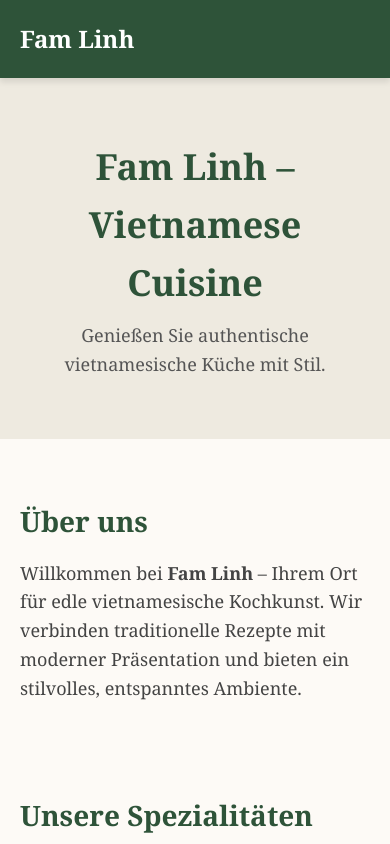
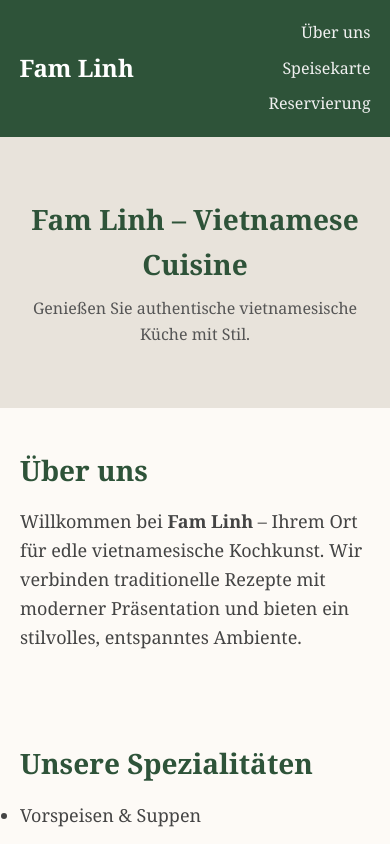
Before and after one commit to Willi-frr/famlinh-website, a plain HTML site: page index.html in a window 390 px wide. Shown: the top 844 px of the page. Drawn offline with Linux system fonts and the light colour scheme.

Commit message:
style.css

```diff
--- a/style.css
+++ b/style.css
@@ -1,3 +1,4 @@
+/* Basislayout */
 * {
   margin: 0;
   padding: 0;
@@ -6,33 +7,30 @@
 
 body {
   font-family: 'Georgia', serif;
-  line-height: 1.6;
   background-color: #fdfaf6;
   color: #2f2f2f;
+  line-height: 1.6;
 }
 
-/* Header / Navigation */
 header {
   background-color: #2e5339;
-  padding: 20px;
-  box-shadow: 0 4px 6px rgba(0, 0, 0, 0.1);
-  position: sticky;
-  top: 0;
-  z-index: 1000;
+  padding: 20px 0;
+  box-shadow: 0 4px 6px rgba(0,0,0,0.1);
 }
 
-nav {
-  max-width: 1200px;
-  margin: auto;
+.navbar {
+  width: 90%;
+  max-width: 1100px;
+  margin: 0 auto;
   display: flex;
   justify-content: space-between;
   align-items: center;
+  color: #fff;
 }
 
 .logo {
   font-size: 24px;
   font-weight: bold;
-  color: #fff;
 }
 
 .nav-links {
@@ -52,11 +50,11 @@ nav {
   color: #d4c08a;
 }
 
-/* Hauptbereich */
+/* Hero-Bereich */
 .hero {
-  background-color: #eeeae0;
   text-align: center;
   padding: 60px 20px;
+  background-color: #e8e3db;
 }
 
 .hero h1 {
@@ -72,9 +70,9 @@ nav {
 
 /* Sektionen */
 .section {
+  padding: 40px 20px;
   max-width: 1000px;
-  margin: 40px auto;
-  padding: 20px;
+  margin: auto;
 }
 
 .section h2 {
@@ -83,17 +81,20 @@ nav {
   margin-bottom: 15px;
 }
 
-.section p {
+.section p,
+.section li {
   font-size: 18px;
   color: #444;
   margin-bottom: 10px;
 }
 
-/* Reservierungsformular */
+/* Formular */
 form {
   display: flex;
   flex-direction: column;
   gap: 15px;
+  max-width: 500px;
+  margin: 0 auto;
 }
 
 input, textarea {
@@ -118,13 +119,30 @@ button:hover {
   background-color: #3c6f50;
 }
 
+/* Admin-Reservierungstabelle */
+table {
+  width: 100%;
+  border-collapse: collapse;
+  margin-top: 20px;
+}
+
+table th,
+table td {
+  border: 1px solid #ccc;
+  padding: 10px;
+  text-align: left;
+}
+
+table th {
+  background-color: #eae5d8;
+}
+
 /* Footer */
 footer {
   background-color: #2e5339;
   color: white;
   text-align: center;
   padding: 20px;
-  font-size: 14px;
 }
 
 footer a {
@@ -136,35 +154,19 @@ footer a:hover {
   text-decoration: underline;
 }
 
-/* Mobile Navigation */
+/* Responsive */
 @media (max-width: 768px) {
   .nav-links {
     flex-direction: column;
-    background-color: #2e5339;
-    position: absolute;
-    top: 60px;
-    right: 0;
-    width: 100%;
-    display: none;
+    gap: 10px;
+    align-items: flex-end;
   }
 
-  .nav-links.open {
-    display: flex;
+  .hero h1 {
+    font-size: 28px;
   }
 
-  .menu-toggle {
-    display: block;
-    cursor: pointer;
-    color: white;
-    font-size: 20px;
-  }
-
-  nav {
-    flex-direction: column;
-    align-items: flex-start;
+  .hero p {
+    font-size: 16px;
   }
 }
-
-.menu-toggle {
-  display: none;
-}
```
